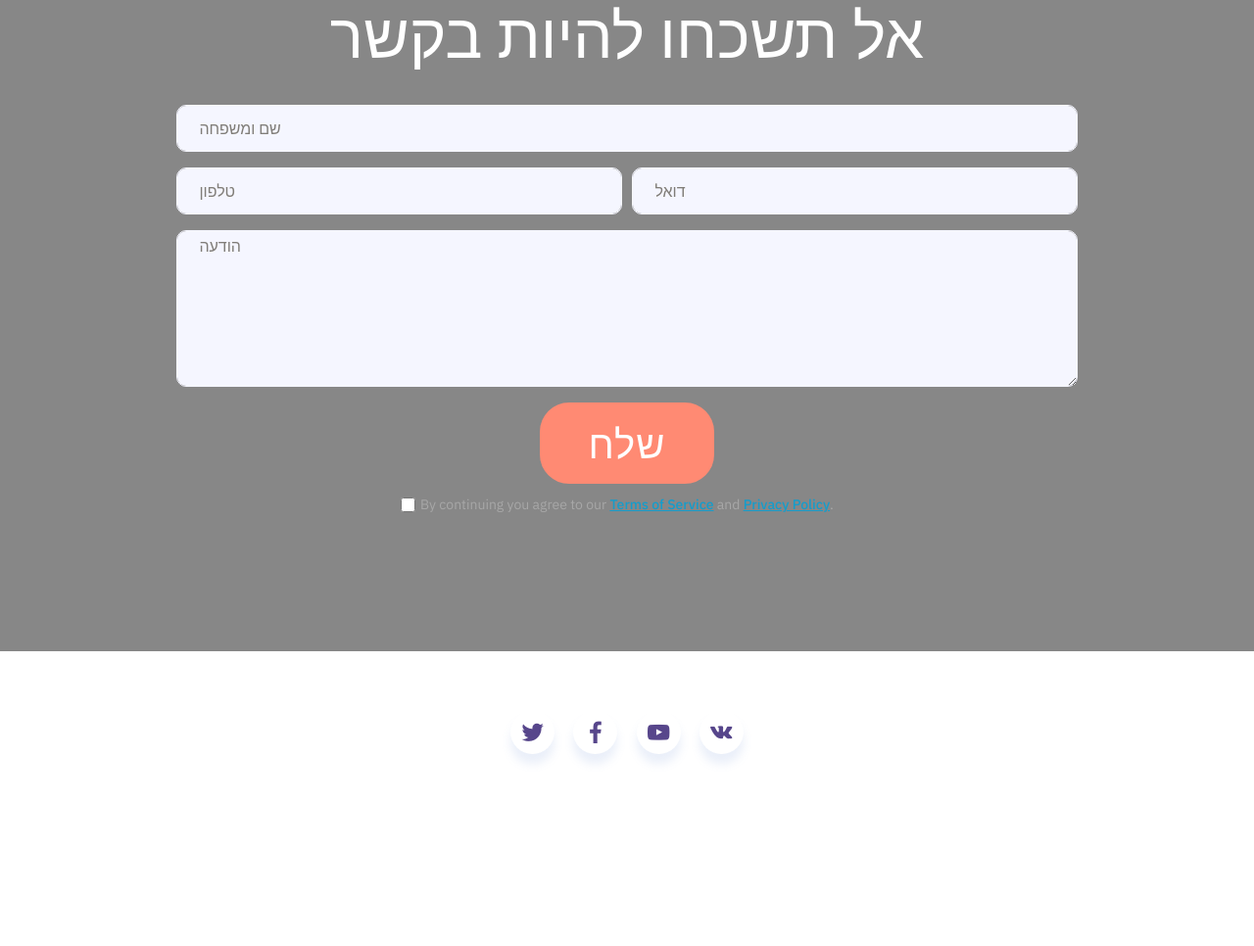
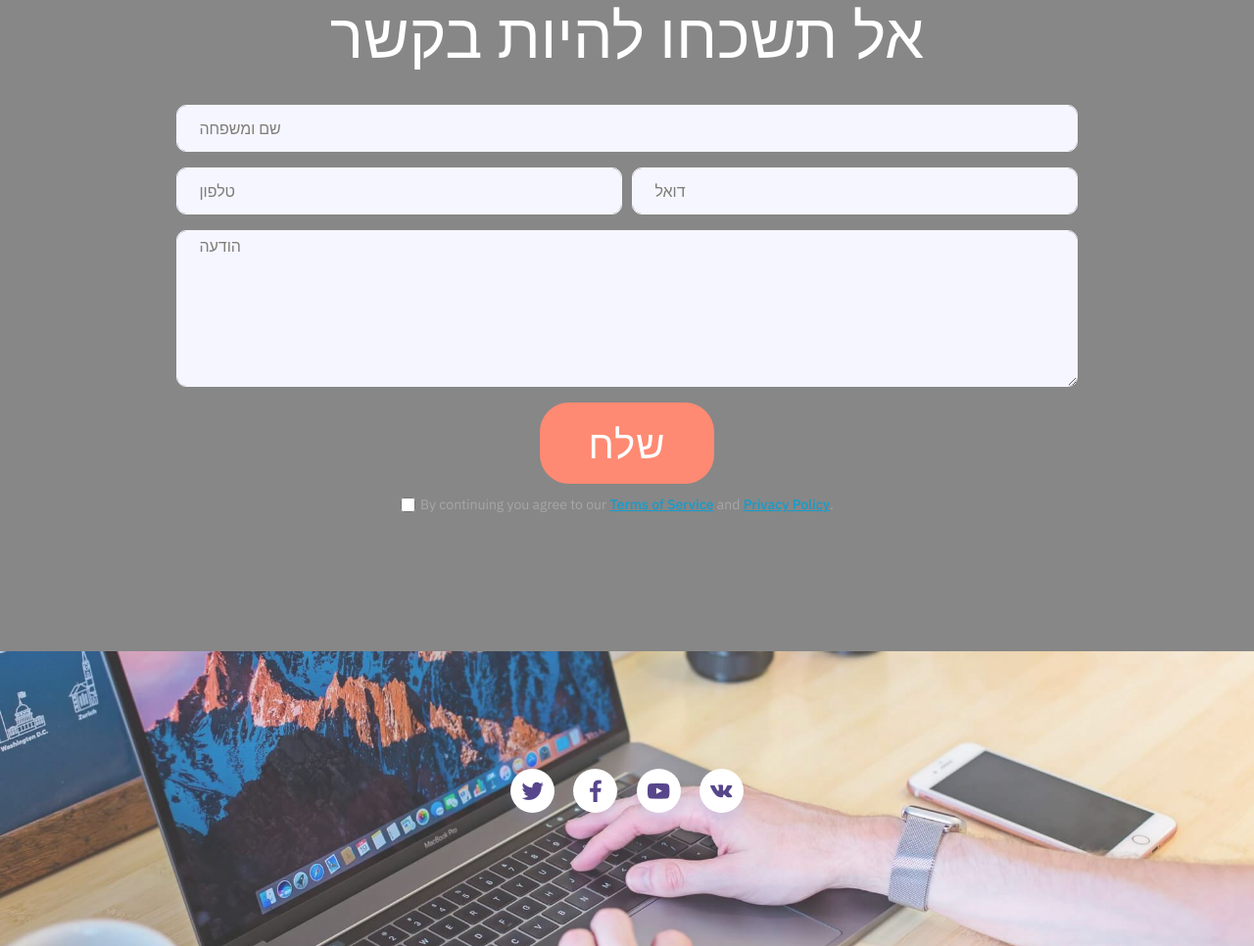
Before and after one commit to 1site/1-site, a plain HTML site: page index.html in a window 1280 px wide. Shown: the part 9145-10111 px from the top of the page at 98% size. Before the commit the page ends 9991 px from the top, so only its background shows below. Drawn offline with Linux system fonts and the light colour scheme; a script that the page names is missing; files whose address does not match are found by name; a web font is replaced by a local one.

Commit message:
create github pages

```diff
--- a/assets/mobirise/css/mbr-additional.css
+++ b/assets/mobirise/css/mbr-additional.css
@@ -2317,9 +2317,9 @@ section.lazy-placeholder:after {
   }
 }
 .cid-rHvsJrrkmP {
-  padding-top: 60px;
-  padding-bottom: 60px;
-  background-color: #ffffff;
+  padding-top: 120px;
+  padding-bottom: 120px;
+  background-image: url("../../../assets/images/background1.jpg");
 }
 .cid-rHvsJrrkmP [class^="socicon-"]:before,
 .cid-rHvsJrrkmP [class*=" socicon-"]:before {
--- a/index.html
+++ b/index.html
@@ -672,7 +672,7 @@
         <div class="row justify-content-center">
 
             <div class="col-lg-10 col-md-12  my-auto pb-4 mbr-form" data-form-type="formoid">
-                <form action="https://mobirise.com/" method="POST" class="mbr-form form-with-styler" data-form-title="Form Name"><input type="hidden" name="email" data-form-email="true" value="1huCRU2o6lTzueMz3YWVgjGPvfj9iGv2cRZDvHoYIcbMR4PYvx9sq4ZU9YUKP88/SBZ/ZgLjQ7/eERaxWkNUgrtidkFpwAJ3SXYJklNvhEAyNP2zRfZnYr68L/8fBpzE.GQFSP1gYdIFM0zfxtL0uk1bigow8anyws4gINXAu8U1nQuKuBuBN9Hs+TB+njbDg6S6NoxnYMKBv8AOnHQHcSkDueJqb3E33is/84yLrvMeIoweX58nxet66mRV4oLsM">
+                <form action="https://mobirise.com/" method="POST" class="mbr-form form-with-styler" data-form-title="Form Name"><input type="hidden" name="email" data-form-email="true" value="3xVjXxmti1v87g4cAqlFhqtt5MBQzZxuLGUBEKegkdFabe31C0vb4yFe1Bb4RMSNG+SkJpBwcxTz8VNh7KEaZPjl1kGjQxhkkWKR2c+2j/8O3fzXmYu/LNMM9JVVV+Ho.XUBH54V27dHPseRzreayVpQhMTNwC+qsrFrEABJnQlQTYdwqU1SwhT5/yKlzak6Bx6qz3o7pZHovBOR5oPdVZrb53EZ3cHQNQpsukJB8KYcOQJ9MxmrZZ45caYvALK4s">
                     <div class="form-row">
                         <div hidden="hidden" data-form-alert="" class="alert alert-success col-12">תודה ונחזור בהקדם</div>
                         <div hidden="hidden" data-form-alert-danger="" class="alert alert-danger col-12">Oops...! some problem!</div>
@@ -713,7 +713,8 @@
 
 
 
-
+    <div class="mbr-overlay" style="opacity: 0.2; background-color: rgb(239, 239, 239);">
+    </div>
 
     <div class="container">
         <div class="media-container-row">
```
Also changed, not shown: 1 other file.
